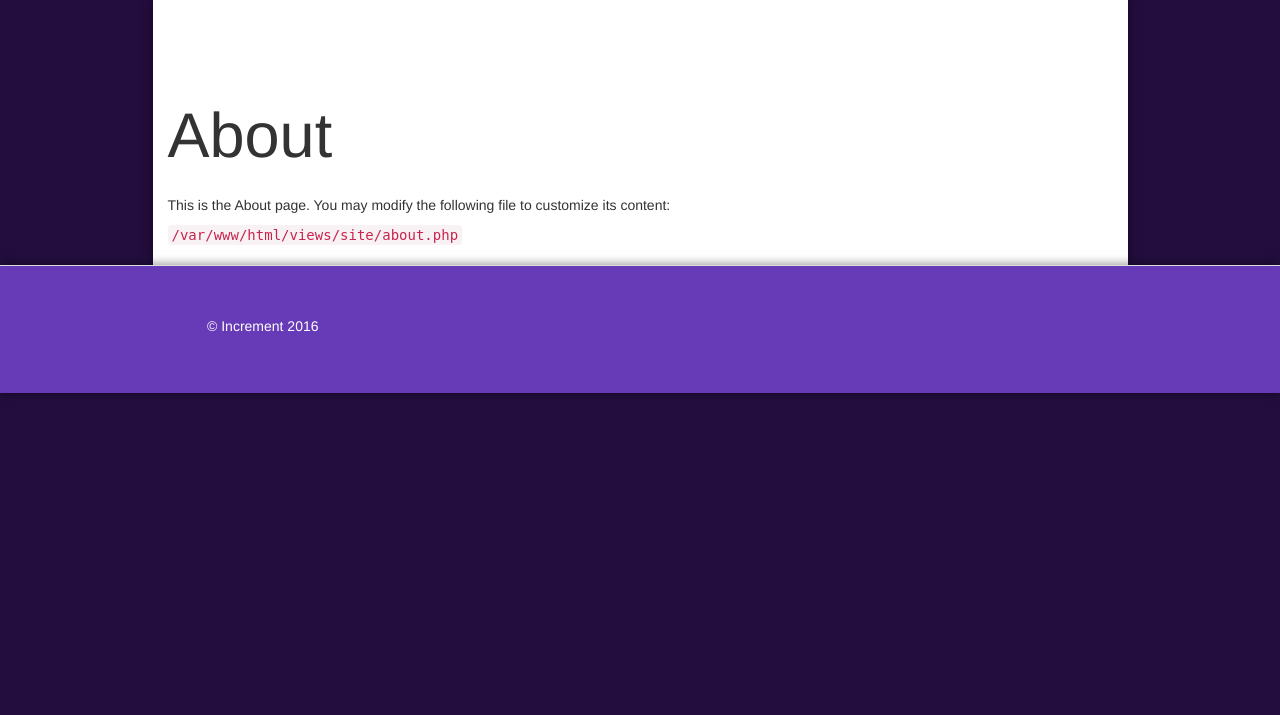
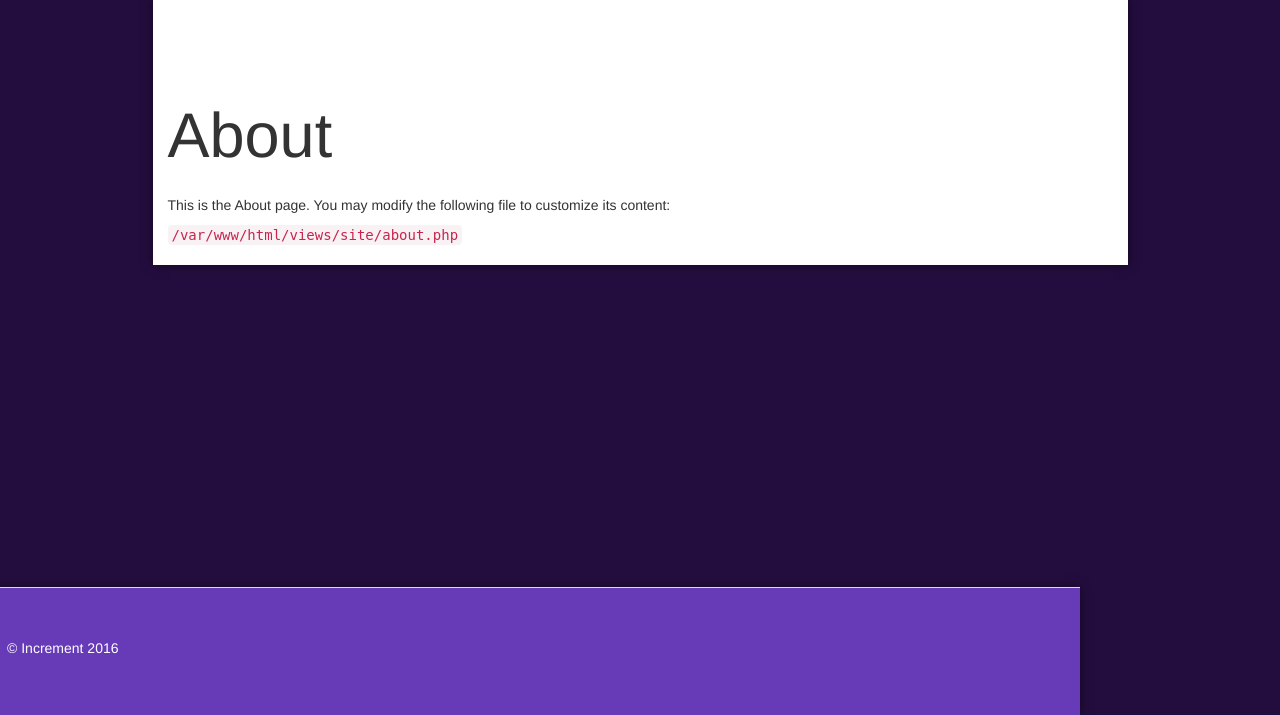
Before and after one commit to sergpost3/INT20H, a Yii app: template www/views/site/about.php in a window 1280 px wide. Shown: the part 85-800 px from the top of the page. Run offline with PHP 8.4 and a stand-in for Yii, Linux system fonts and the light colour scheme; the template is opened without the code that fills it, so the values that code supplies are empty; some libraries are stand-ins or nearby versions.

Commit message:
28.02.2016 9:29

```diff
--- a/www/web/css/style.css
+++ b/www/web/css/style.css
@@ -237,6 +237,10 @@ html body .footer{
     height: 128px;
     padding-top: 50px;
     box-shadow: 0 0 10px rgba(0,0,0,0.5);
+    position:absolute;
+    bottom:0;
+    width: 100%;
+    margin-left: -200px;
 }
 
 html body .footer a{
```
